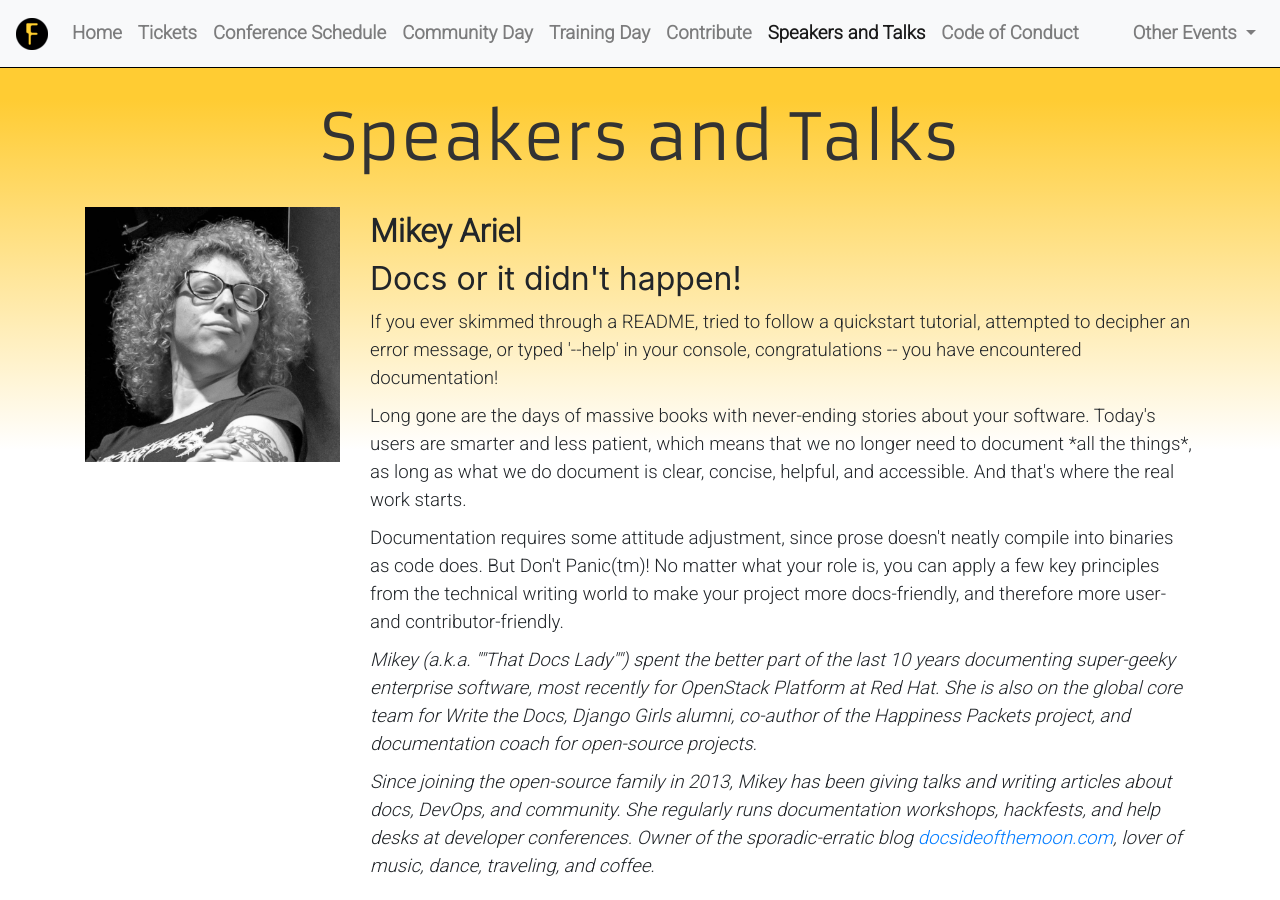
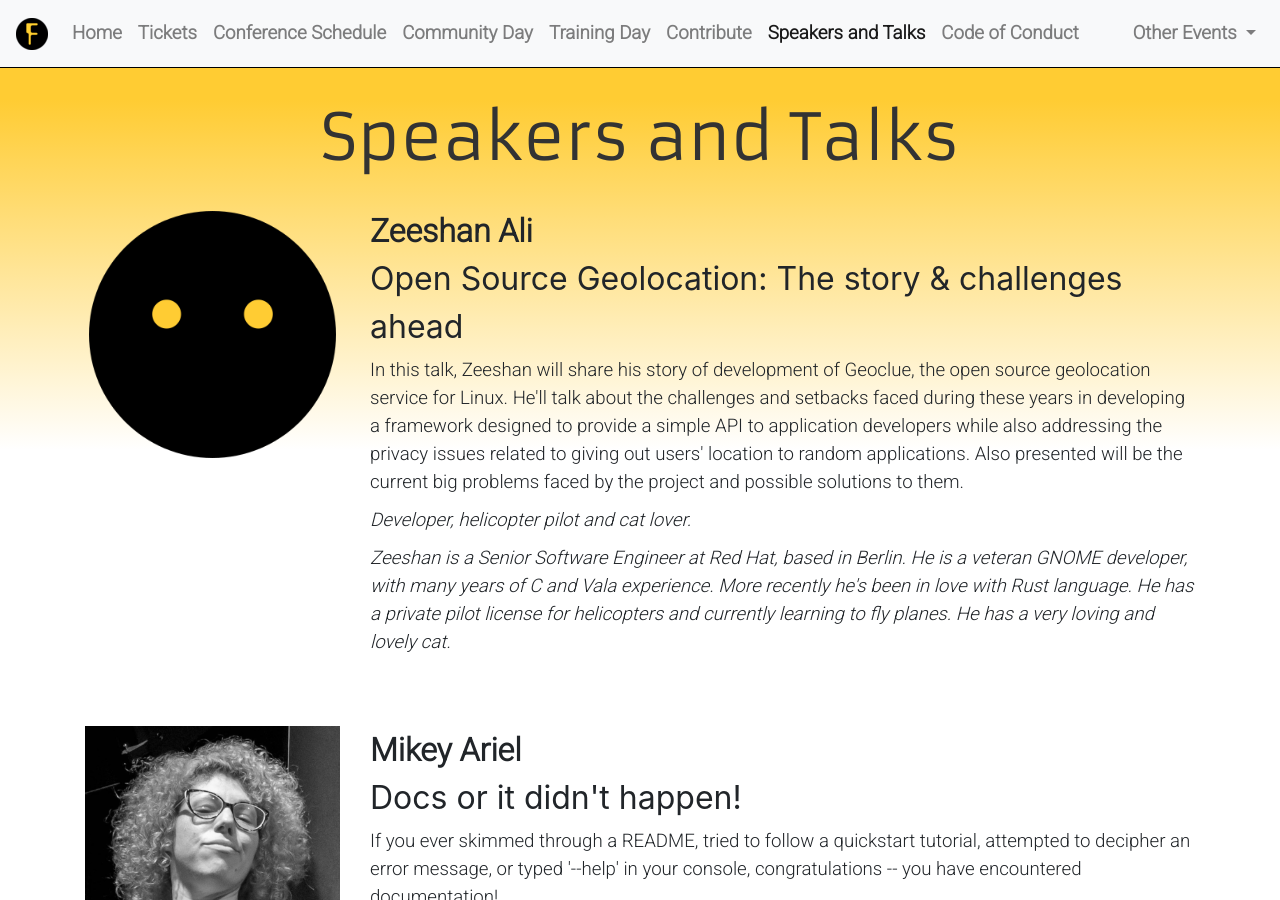
Before and after one commit to e8johan/foss-north-jekyll-2019, a Jekyll site: the page built from speakers-and-talks.md, in a window 1280 px wide and 900 px high. Built offline with Jekyll 4.4.1, drawn with Linux system fonts in a browser that asks for light colours; nearby versions of some CDN libraries.

Commit message:
Added Zeeshans talk

```diff
--- a/_data/speakers.yaml
+++ b/_data/speakers.yaml
@@ -101,3 +101,13 @@
     - "A few years ago, I decided to implement the interpreter described in the paper, and this project turned out to be surprisingly popular. In this presentation, I'll show how to implement the original LISP interpreter in C, and together we will marvel at its elegance."
   bio:
     - "Kristoffer lärde sig programmera på en Commodore 64 med drömmar om att en dag bli spelutvecklare. Efter att ha levt drömmen på Massive i Malmö i ett antal år växte intresset för fri mjukvara, och numera jobbar han på SUSE där han hackar på diverse projekt relaterade till High Availability."
+- name: "Zeeshan Ali"
+  short: "zali"
+  slot: tue8
+  lastname: "Ali"
+  title: "Open Source Geolocation: The story & challenges ahead"
+  abstract:
+    - "In this talk, Zeeshan will share his story of development of Geoclue, the open source geolocation service for Linux. He'll talk about the challenges and setbacks faced during these years in developing a framework designed to provide a simple API to application developers while also addressing the privacy issues related to giving out users' location to random applications. Also presented will be the current big problems faced by the project and possible solutions to them."
+  bio:
+    - "Developer, helicopter pilot and cat lover."
+    - "Zeeshan is a Senior Software Engineer at Red Hat, based in Berlin. He is a veteran GNOME developer, with many years of C and Vala experience. More recently he's been in love with Rust language. He has a private pilot license for helicopters and currently learning to fly planes. He has a very loving and lovely cat."
```
Also changed, not shown: images/speaker-zali.png (added).
